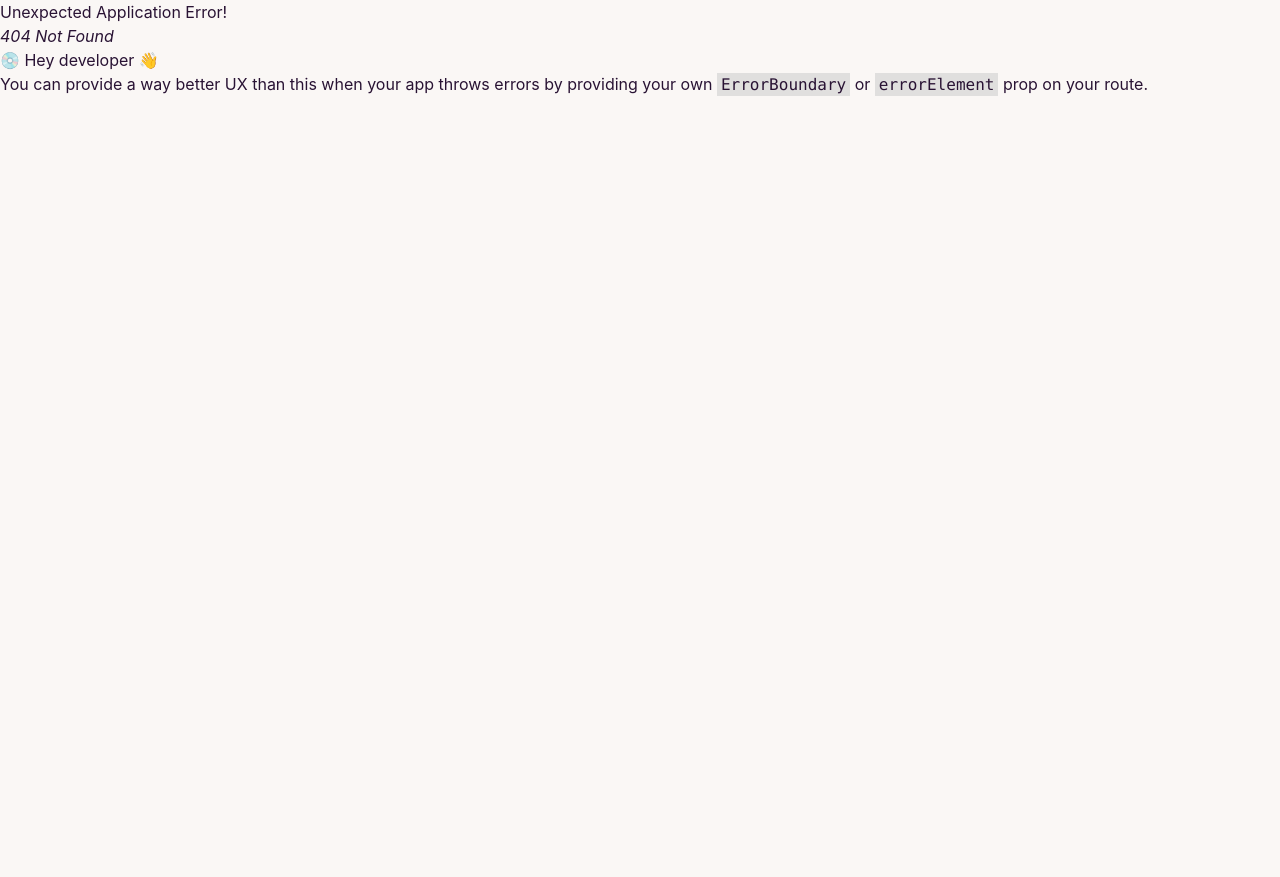
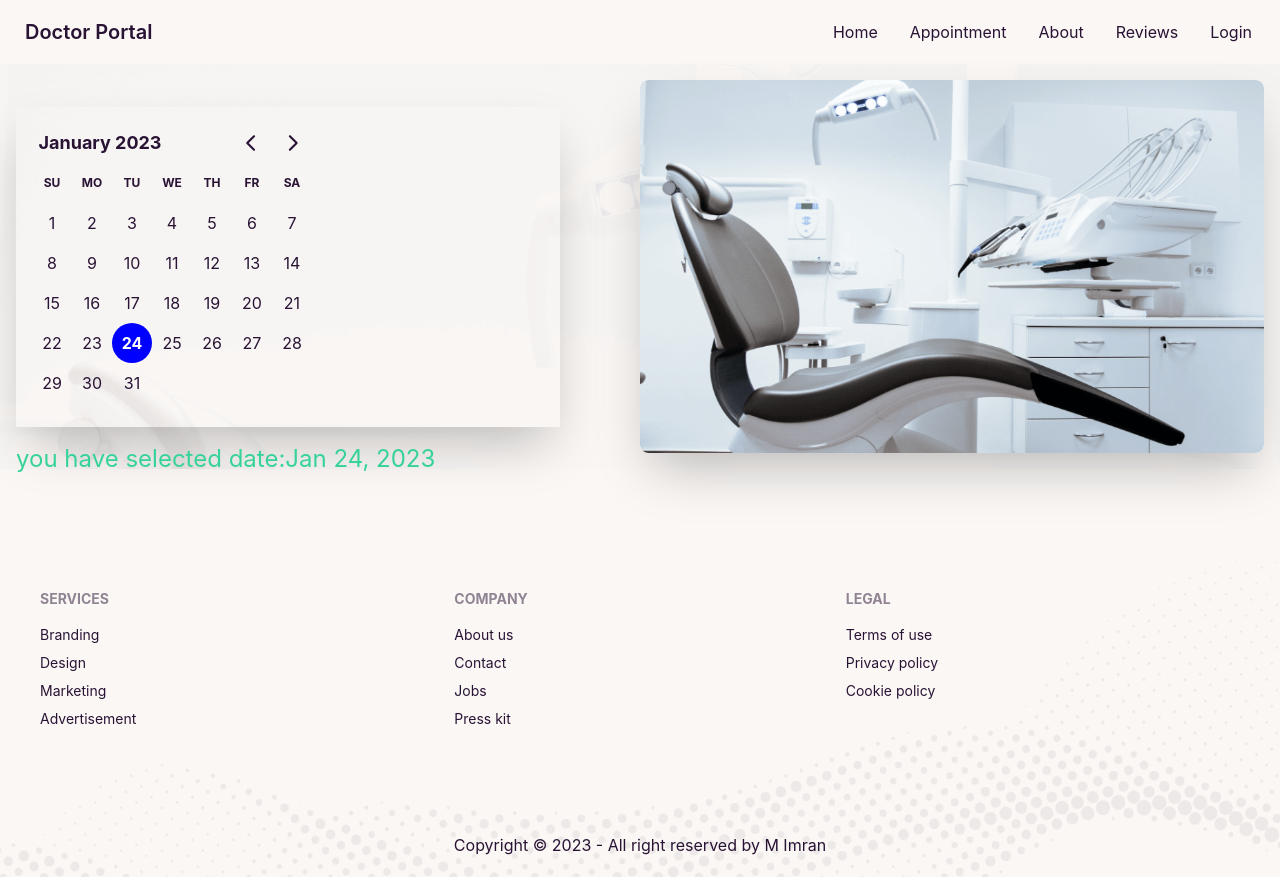
Before and after one commit to Imranahmed935/Doctor-Portal, a React (Create React App) app: page /appointment in a window 1280 px wide. Before the commit this address had no page. Before the commit the page ends 800 px from the top, so only its background shows below. Built offline with nearby package versions, Linux system fonts and the light colour scheme.

Commit message:
celender added

```diff
--- a/package.json
+++ b/package.json
@@ -7,7 +7,9 @@
     "@testing-library/react": "^13.4.0",
     "@testing-library/user-event": "^13.5.0",
     "daisyui": "^2.47.0",
+    "date-fns": "^2.29.3",
     "react": "^18.2.0",
+    "react-day-picker": "^8.6.0",
     "react-dom": "^18.2.0",
     "react-router-dom": "^6.7.0",
     "react-scripts": "5.0.1",
--- /dev/null
+++ b/src/Pages/Appointment/Appointment/Appointment.js
@@ -0,0 +1,12 @@
+import React from 'react';
+import AppointmentBanner from '../AppointmentBanner';
+
+const Appointment = () => {
+    return (
+        <div>
+           <AppointmentBanner/>
+        </div>
+    );
+};
+
+export default Appointment;
--- /dev/null
+++ b/src/Pages/Appointment/AppointmentBanner.js
@@ -0,0 +1,39 @@
+import React, { useState } from "react";
+import chair from "../../assets/images/chair.png";
+import bg3 from '../../assets/images/bg.png'
+import { DayPicker } from "react-day-picker";
+import { format } from 'date-fns';
+
+const AppointmentBanner = () => {
+  const [selected, setSelected] = useState(new Date());
+  return (
+    <header className=""
+    style={
+        {background:`url(${bg3})`,
+        backgroundsize:'cover',
+    }
+
+    }
+    >
+      <div className="hero">
+        <div className="hero-content gap-20 flex-col lg:flex-row-reverse">
+          <img
+            src={chair}
+            className=" lg:w-1/2 rounded-lg shadow-2xl"
+            alt="dentist chair"
+          />
+          <div className="lg:w-1/2 h-80 shadow-2xl">
+            <DayPicker
+              mode="single"
+              selected={selected}
+              onSelect={setSelected}
+            />
+            <p className="text-2xl text-success mt-10">you have selected date:{format(selected, 'PP')} </p>
+          </div>
+        </div>
+      </div>
+    </header>
+  );
+};
+
+export default AppointmentBanner;
--- a/src/Pages/Home/Home/Shared/Navbar/Navbar.js
+++ b/src/Pages/Home/Home/Shared/Navbar/Navbar.js
@@ -8,11 +8,12 @@ const Navbar = () => {
         <Link to="/">Home</Link>
       </li>
       <li>
+        <Link to="/appointment">Appointment</Link>
+      </li>
+      <li>
         <Link to="/about">About</Link>
       </li>
-      <li>
-        <Link to="/appointment">Appointment</Link>
-      </li>
+
       <li>
         <Link to="reviews">Reviews</Link>
       </li>
--- a/src/Pages/Home/InfoCard/InfoCard.js
+++ b/src/Pages/Home/InfoCard/InfoCard.js
@@ -3,7 +3,7 @@ import React from "react";
 const InfoCard = ({ card }) => {
   const { name, description, icon } = card;
   return (
-    <div className="card md:card-side bg-gradient-to-r from-success to-primary p-5 shadow-xl">
+    <div className="card md:card-side bg-gradient-to-r from-success to-primary p-4 shadow-xl">
       <figure>
         <img className="" src={icon} alt="Movie" />
       </figure>
--- a/src/Pages/Home/MakeAppointment/MakeAppointment.js
+++ b/src/Pages/Home/MakeAppointment/MakeAppointment.js
@@ -2,6 +2,7 @@ import React from "react";
 import doctor from "../../../assets/images/doctor-small.png";
 import appointment from "../../../assets/images/appointment.png";
 import Primary from "../../../Component/Button/Primary";
+import { Link } from "react-router-dom";
 
 const MakeAppointment = () => {
   return (
@@ -25,7 +26,7 @@ const MakeAppointment = () => {
               here', making it look like readable English. Many desktop
               publishing packages and web page.
             </p>
-            <Primary>Appointment</Primary>
+            <Link to='/appointment'><Primary>Appointment</Primary></Link>
           </div>
         </div>
       </div>
--- a/src/Routes/Routes/Routes.js
+++ b/src/Routes/Routes/Routes.js
@@ -1,5 +1,6 @@
 import {createBrowserRouter} from 'react-router-dom';
 import Main from '../../Layout/Main';
+import Appointment from '../../Pages/Appointment/Appointment/Appointment';
 import Home from '../../Pages/Home/Home/Home';
 import Login from '../../Pages/Login/Login';
 
@@ -15,6 +16,10 @@ export const router = createBrowserRouter([
             {
                 path:'/login',
                 element:<Login></Login>
+            },
+            {
+                path:'/appointment',
+                element:<Appointment></Appointment>
             }
         ],
     }
--- a/src/index.js
+++ b/src/index.js
@@ -2,6 +2,7 @@ import React from 'react';
 import ReactDOM from 'react-dom/client';
 import './index.css';
 import App from './App';
+import 'react-day-picker/dist/style.css';
 import reportWebVitals from './reportWebVitals';
 
 const root = ReactDOM.createRoot(document.getElementById('root'));
```
Also changed, not shown: 1 other file (tests, documents, lock files or other folders).
